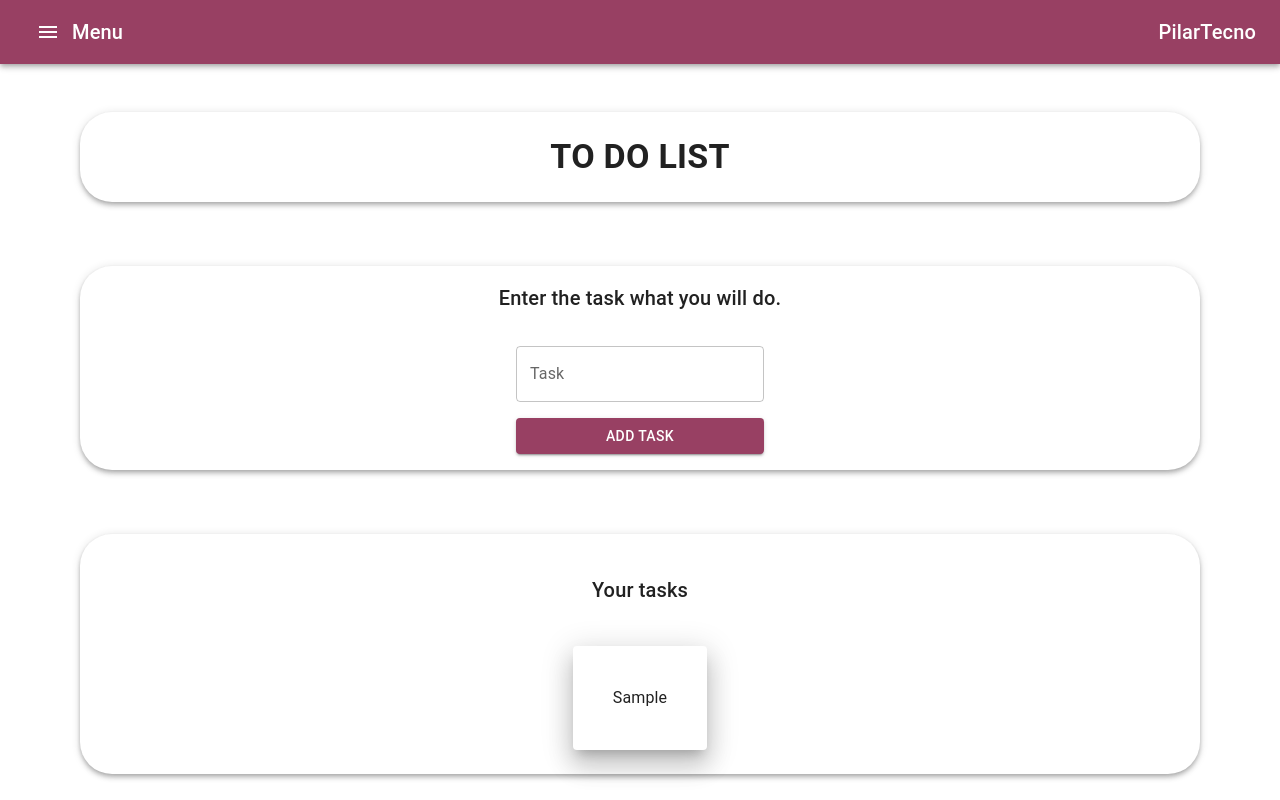
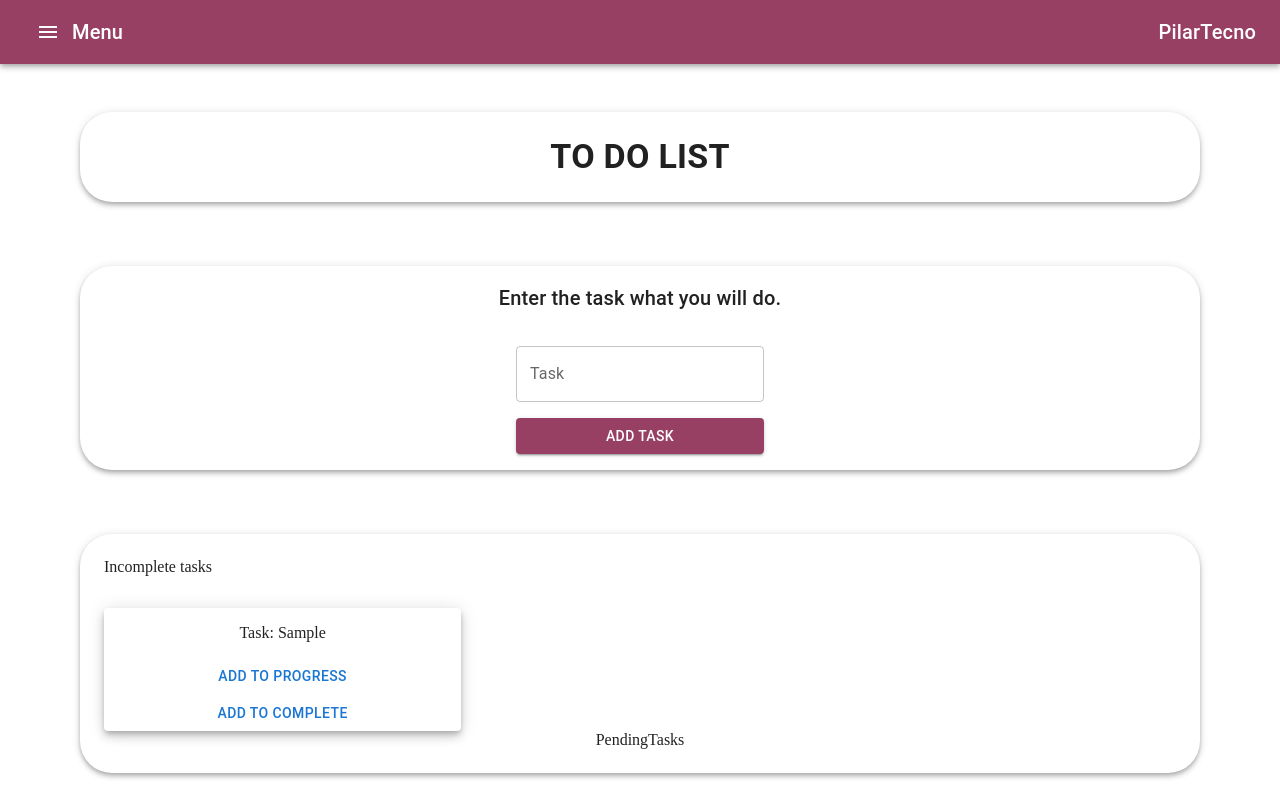
Before and after one commit to Greido/ReactApp, a React (Vite) app: page / in a window 1280 px wide. Both pictures are taken after typing "Sample" into the empty fields and a click on the button "ADD TASK". Built offline with nearby package versions, Linux system fonts and the light colour scheme.

Commit message:
redux funcionando

```diff
--- a/src/Containers/Todo.jsx
+++ b/src/Containers/Todo.jsx
@@ -1,34 +1,74 @@
 
 import React, { useEffect } from 'react'
-import { Paper, Typography } from '@mui/material'
-import { useSelector } from 'react-redux'
+import { Paper, Typography,Grid, Button } from '@mui/material'
+import { useDispatch, useSelector } from 'react-redux'
+import { updateTaskList } from '../store/features/taskReducer';
+import PendingTask from '../components/taskStatus/PendingTask';
 
-function Todo({taskList}) {
+function Todo() {
 
     const tasks = useSelector((state)=>state.tasks.taskList)
 
+    const dispatch = useDispatch();
+
 
     useEffect(()=>{
-        console.log(tasks)
-    },[tasks])
+        console.log("Tarea CARGADA: ", tasks)
+
+    },[])
+
+    //Filtrado de tareas segun su estado
+
+    const pendingTasks = tasks.filter(task => task.completado === 0);
+
+
+
+    //Funcion para mover la tarea de incomplete a Pending
+
+    const moveToPending = (taskId) =>{
+        dispatch(updateTaskList(taskId,1))//Cambia el estado a 1
+    }
+
 
     return (
         <>
-        <Typography variant='h6' sx={{textAlign:'center',marginTop:2}}>
-            Your tasks
-        </Typography>
 
-        {tasks.map((task) => (
-                <Paper sx={{textAlign:'center',padding:5,marginTop:5}} elevation={16}>
-                    <Typography key={task.id}>{task.tarea}</Typography>
-                </Paper>
+        {/* Grid for incomplete tasks */}
 
-            ))}
+        <Grid container>
+            <Grid item xs={4}>
+
+                    <Typography variant='p'>
+                        Incomplete tasks
+                    </Typography>
 
 
 
+                    {pendingTasks.map((task)=>(
+                        <Paper elevation={6} sx={{marginTop:4,display:'flex',flexDirection:'column',alignContent:'center',alignItems:'center'}}
+                        key={task.id}
+                        >
+                            <Typography padding={2} variant='p' sx={{textAlign:'center'}} >
+                                Task: {task.tarea}
+                            </Typography>
+
+                            <Button onClick={() => moveToPending(task.id)}>Add to progress</Button>
 
 
+                            <Button
+                            onClick={()=>dispatch(updateTaskList(task.id,2))}
+                            >
+                                Add to complete
+                            </Button>
+                            </Paper>
+
+                    ))}
+
+
+            </Grid>
+        </Grid>
+
+            <PendingTask/>
         </>
     )
 }
--- a/src/components/FormTask.jsx
+++ b/src/components/FormTask.jsx
@@ -3,14 +3,13 @@ import { Container,Box,Grid,Paper, Typography, FormGroup,TextField,Button,FormCo
 import { useState } from 'react'
 import Todo from '../Containers/Todo'
 import { useDispatch } from 'react-redux'
-import { addTask } from '../store/actions/taskActions'
+import { addTask } from '../store/actions/taskActions';
 
 
 
 function FormTask() {
 
     const [task,setTask]=useState('')
-
     const dispatch = useDispatch()
 
     function handleSubmit(event){
@@ -20,11 +19,12 @@ function FormTask() {
         const nuevaTarea = {
             id:Date.now(),
             tarea:task,
-            completado:false
-
+            completado:0,
         }
 
+        //Llamo a la accion addTask
         dispatch(addTask(nuevaTarea))
+        //Limpiar el campo de entrada
         setTask('');
     }
 
--- /dev/null
+++ b/src/components/taskStatus/PendingTask.jsx
@@ -0,0 +1,45 @@
+import React, { useEffect } from 'react';
+import { Paper, Typography, Button } from '@mui/material';
+import { useDispatch, useSelector } from 'react-redux';
+import  updateStatus  from '../../store/features/taskReducer';
+
+
+function PendingTask() {
+
+    const dispatch = useDispatch();
+    const inProgressTasks = useSelector((state)=>state.tasks.taskList.filter((task)=>task.completado===1));
+
+    useEffect(()=>{
+        console.log('una tarea se actualizo', inProgressTasks)
+    },[inProgressTasks])
+
+
+    const handleMoveToComplete = (taskId) => {
+        dispatch(updateStatus(taskId,2))//Cambia el estado a 2 {Complete!}
+    }
+
+
+    return (
+
+
+        <>
+        <Typography variant='p'>
+            PendingTasks
+        </Typography>
+
+
+        {inProgressTasks.map((task) => (
+                <Paper elevation={6} key={task.id}>
+                    <Typography padding={2} variant='p' sx={{ textAlign: 'center' }}>
+                        Task: {task.tarea}
+                    </Typography>
+                    <Button onClick={() => handleMoveToComplete(task.id)}>Add to complete</Button>
+                </Paper>
+            ))}
+
+
+        </>
+    )
+}
+
+export default PendingTask
--- a/src/store/actions/taskActions.js
+++ b/src/store/actions/taskActions.js
@@ -5,6 +5,15 @@ export const addTask = (task) =>{
     };
 };
 
+
+//Upgradea 1 o 2 puntos la tarea segun le indiquemos
+export const upadateTask = (taskId,newStatus) =>({
+    type:'UPDATE_TASK_STATUS',
+    payload:{taskId,newStatus},
+});
+
+
+//Resetea el formulario de las task
 export const resetTask = () =>{
     return{
         type:'RESET_TASK',
--- a/src/store/features/taskReducer.js
+++ b/src/store/features/taskReducer.js
@@ -1,23 +1,49 @@
+    const initialState = {
+        taskList: [],
+    };
 
-const initialState = {
-    taskList:[],
-};
+    // Acción para agregar una tarea
+    const taskReducer = (state = initialState, action) => {
+        switch (action.type) {
+        case 'ADD_TASK':
+            return {
+            ...state,
+            taskList: [action.payload, ...state.taskList],
+            };
 
-const taskReducer = (state = initialState,action)=>{
-    switch (action.type){
-        case 'ADD_TASK':
-        return{
+        case 'INCREMENT_PROGRESS':
+            const updatedTaskList = state.taskList.map((task) => {
+            if (task.id === action.payload.taskId) {
+                return {
+                ...task,
+                completado: task.completado + 1,
+                };
+            }
+            return task;
+            });
+
+            return {
             ...state,
-            taskList:[action.payload,...state.taskList],
-        };
+            taskList: updatedTaskList,
+            };
+
+        // Acción para resetear las tareas
         case 'RESET_TASK':
-            return{
-                ...state,
-                taskList:[],
-            }
+            return {
+            ...state,
+            taskList: [],
+            };
+
         default:
             return state;
-    }
-}
+        }
+    };
 
-export default taskReducer
+    export const updateTaskList = (taskId, increment) => {
+        return {
+        type: 'INCREMENT_PROGRESS',
+        payload: { taskId, increment },
+        };
+    };
+
+    export default taskReducer;
```
Also changed, not shown: src/features/tasks/taskSlice.js (deleted, +0 -15 lines).
